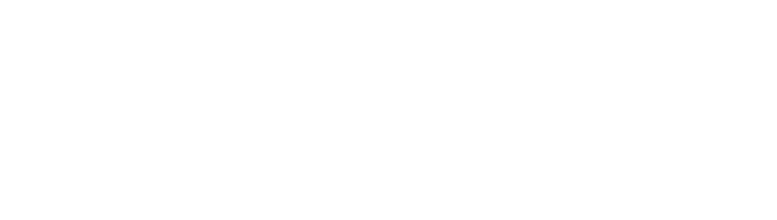
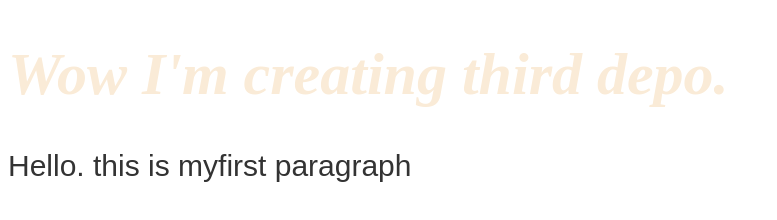
Before and after one commit to fuadhasan01/my-third-depo, a plain HTML site: page third.html in a window 1280 px wide. Shown: the whole page, without its empty margins (0-777 px from the left). Drawn offline with Linux system fonts and the light colour scheme.

Commit message:
css added

```diff
--- /dev/null
+++ b/third.css
@@ -0,0 +1,12 @@
+p {
+    color: #333333;
+    font-family: arial;
+    font-size: 30px;
+}
+
+h1 {
+    font-family: serif;
+    font-style: italic;
+    font-size: 60px;
+    color: antiquewhite
+}
--- a/third.html
+++ b/third.html
@@ -5,11 +5,13 @@
     <meta charset="UTF-8">
     <meta http-equiv="X-UA-Compatible" content="IE=edge">
     <meta name="viewport" content="width=device-width, initial-scale=1.0">
-    <title>Document</title>
+    <title>Third depo</title>
+    <link rel="stylesheet" href="third.css">
 </head>
 
 <body>
-
+    <h1>Wow I'm creating third depo.</h1>
+    <p>Hello. this is myfirst paragraph</p>
 </body>
 
 </html>
```
